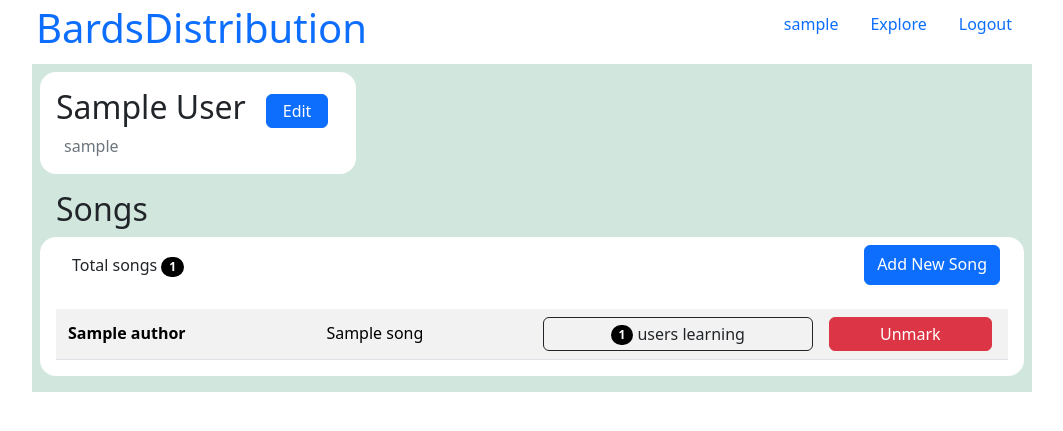
After one commit to nicarpov/bardsDistribution, a Flask app: a page that uses app/templates/base.html in a window 1280 px wide. The commit adds this page. Shown: the top 431 px of the page, without its empty margins (108-1171 px from the left). Run offline with Flask 3, Linux system fonts and the light colour scheme; a user stored in the database is signed in; tables that the repository leaves empty hold one stand-in row (values such as "Sample post"); some libraries are stand-ins or nearby versions.

Commit message:
little facelift

```diff
--- a/app/routes.py
+++ b/app/routes.py
@@ -17,7 +17,8 @@ def index():
 
 @app.route('/explore')
 def explore():
-    songs = Song.query.join(Author).order_by(Author.name.asc()).all()
+    songs = Song.query.join(Author).order_by(Author.name)\
+        .order_by(Song.name)
     form = EmptyForm()
     return render_template('explore.html', songs=songs, form=form)
 
@@ -67,11 +68,14 @@ def logout():
     return redirect(url_for('index'))
 
 
-@app.route('/profile')
-def profile():
-    user = current_user
+@app.route('/user/<username>')
+def user(username):
+    user = User.query.filter(User.username == username).first()
+    songs = user.songs_learning.join(Author, Song.author_id == Author.id).order_by(Author.name)\
+        .order_by(Song.name)
     form = EmptyForm()
-    return render_template('profile.html', user=user, title='User Profile', form=form)
+    return render_template('user.html', user=user, songs=songs,
+                           title='User Profile', form=form)
 
 
 @app.route('/add_song', methods=["GET","POST"])
--- /dev/null
+++ b/app/templates/_songs_list.html
@@ -0,0 +1,69 @@
+<table class="table table-sm table-striped" >
+    <tbody>
+        {% for song in songs.all() %}
+
+            <tr>
+                <td >
+                    <div class="m-1 p-1" >
+                        <b class="m-0 p-0" style="width: fit-content">{{ song.author.name }}</b>
+                    </div>
+
+                </td>
+                <td >
+                    <div class="m-1 p-1">
+                        {{ song.name }}
+                    </div>
+
+                </td>
+                <td style="width: 30%">
+                    <div class="summary d-flex flex-column "  >
+                        <p class="btn btn-outline-dark p-1 m-1"
+                           data-bs-toggle="collapse" data-bs-target=".info{{ song.id }}">
+                            <span class="badge rounded-pill bg-black">
+                                {{ song.users_learning.count() }}
+                            </span>
+                            users learning
+                        </p>
+                        <div  class="d-flex flex-wrap ps-3">
+                            {% for user in song.users_learning.all() %}
+                                <span  class="m-1 info{{ song.id }} badge bg-info bg-opacity-25
+                                    collapse ">
+                                    <a href="{{ url_for('user', username=user.username) }}"
+                                        class="text-decoration-none">
+                                        {% if user.last_name %}
+                                            {{ user.last_name }}
+                                        {%  else %}
+                                            {{ user.username }}
+                                        {% endif %}
+                                    </a>
+
+
+                                </span>
+                            {% endfor %}
+                        </div>
+                    </div>
+
+                </td>
+                <td >
+                    {% if current_user.is_learning(song) %}
+                        <form action="{{ url_for('unmark', song_id=song.id)}}" method="post"
+                            class="pe-3">
+                            {{ form.hidden_tag() }}
+                            {{ form.submit(value="Unmark", class="btn btn-danger m-1 p-1",
+                                    style="width: 100%") }}
+                        </form>
+                    {% else %}
+                        <form action="{{ url_for('mark', song_id=song.id)}}" method="post"
+                            class="pe-3">
+                            {{ form.hidden_tag() }}
+                            {{ form.submit(value="Mark", class="btn btn-success m-1 p-1",
+                                    style="width: 100%") }}
+                        </form>
+                    {%  endif %}
+                </td>
+
+            </tr>
+
+        {% endfor %}
+    </tbody>
+</table>
--- /dev/null
+++ b/app/templates/_user_card.html
@@ -0,0 +1,14 @@
+<div class="d-flex flex-column mb-3">
+    <div class="d-flex align-items-center">
+        <h2 class="p-1 ps-0 m-1 ms-0">{{ user.first_name }} {{ user.last_name }}</h2>
+        {%- if user == current_user -%}
+            <div class="px-2 pt-1">
+                <a class="btn btn-primary p-1 px-3 mx-1 mt-1" href="/edit_profile">Edit</a>
+            </div>
+        {% endif %}
+    </div>
+
+    <p class="text-secondary m-0 ps-2">{{ user.username }}</p>
+
+
+</div>
--- a/app/templates/base.html
+++ b/app/templates/base.html
@@ -20,7 +20,7 @@
 <body>
     <!-- Your page content -->
 
-    <div class="container" style="width: 80%">
+    <div class="container " style="width: 80%">
         <div class="d-flex justify-content-between">
             <div class="p-1">
                  <h1 class="text-primary "><a class="text-decoration-none" href="/index">BardsDistribution</a></h1>
@@ -31,7 +31,8 @@
                      {%  if not current_user.is_anonymous %}
 
                          <li class="nav-item">
-                         <a class="nav-link" href="{{ url_for('profile')}}">{{ current_user.username }}</a>
+                         <a class="nav-link" href="{{ url_for('user', username=current_user.username)}}">
+                             {{ current_user.username }}</a>
                          </li>
                          <li class="nav-item">
                              <a class="nav-link" href="{{ url_for('explore') }}">Explore</a>
@@ -52,7 +53,7 @@
         {% endwith %}
 
         {# application content needs to be provided in the app_content block #}
-        <div class="app_content">
+        <div class="app_content bg-success-subtle p-2 d-flex justify-content-center">
             {% block app_content %}{% endblock %}
         </div>
 
--- /dev/null
+++ b/app/templates/user.html
@@ -0,0 +1,34 @@
+{% extends 'base.html' %}
+
+
+{% block app_content %}
+    <div class="d-flex flex-column " style="width: 100%">
+        <div class="px-3 pt-2 bg-body rounded-4" style="width: fit-content">
+            {% include '_user_card.html' %}
+        </div>
+        <div class="songs d-flex flex-column" >
+            <div class="p-3 pb-0">
+                <h2 class="m-0">Songs</h2>
+            </div>
+            <div class="px-3 my-2 bg-body rounded-4" >
+
+                <div class="d-flex mb-3 p-2 justify-content-between">
+                    <p class=" p-1 m-1">
+                        Total songs
+                        <span class="badge rounded-pill bg-black">
+                            {{ user.songs_learning.count() }}
+                        </span>
+                    </p>
+
+                    <a class="btn btn-primary" href="/add_song">Add New Song</a>
+                </div>
+
+                {%  include '_songs_list.html' %}
+            </div>
+        </div>
+
+
+    </div>
+
+
+{% endblock %}
```
Also changed, not shown: app/templates/__user_data_table.html (added, +38 -0 lines), app/templates/explore.html (+18 -63 lines), app/templates/profile.html (deleted, +0 -128 lines).
